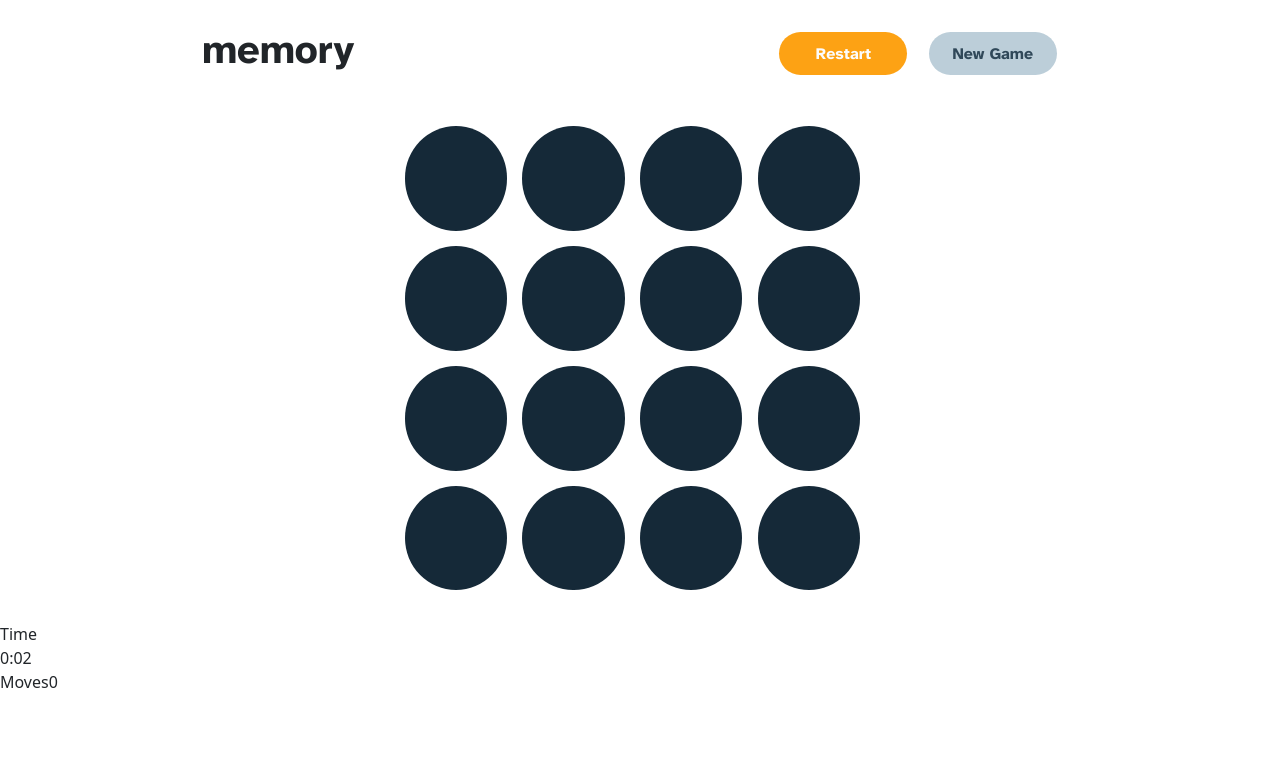
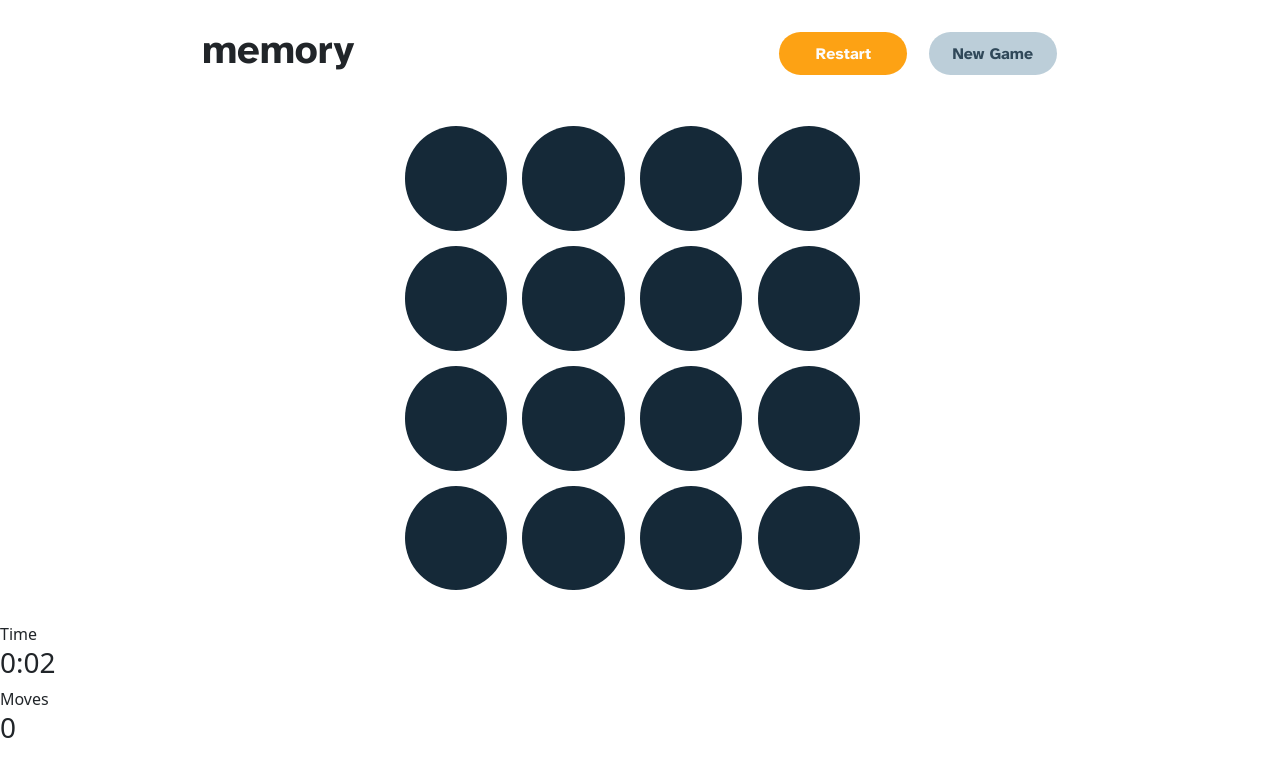
Before and after one commit to spomberg/memory, a React (Create React App) app: page / in a window 1280 px wide. Both pictures are taken after a click on the button "Start Game". Shown: the top 776 px of the page. Built offline with nearby package versions, Linux system fonts and the light colour scheme.

Commit message:
Convert time and moves to h3

```diff
--- a/src/components/Score/SoloScore.tsx
+++ b/src/components/Score/SoloScore.tsx
@@ -9,13 +9,11 @@ export default function SoloScore() {
     <div className='score'>
       <div className='score-box'>
         <span>Time</span>
-        <div className='time'>
-        <span>{time}</span>
-        </div>
+        <h3>{time}</h3>
       </div>
       <div className='score-box'>
         <span>Moves</span>
-        <span>{moves}</span>
+        <h3>{moves}</h3>
       </div>
     </div>
   )
```
